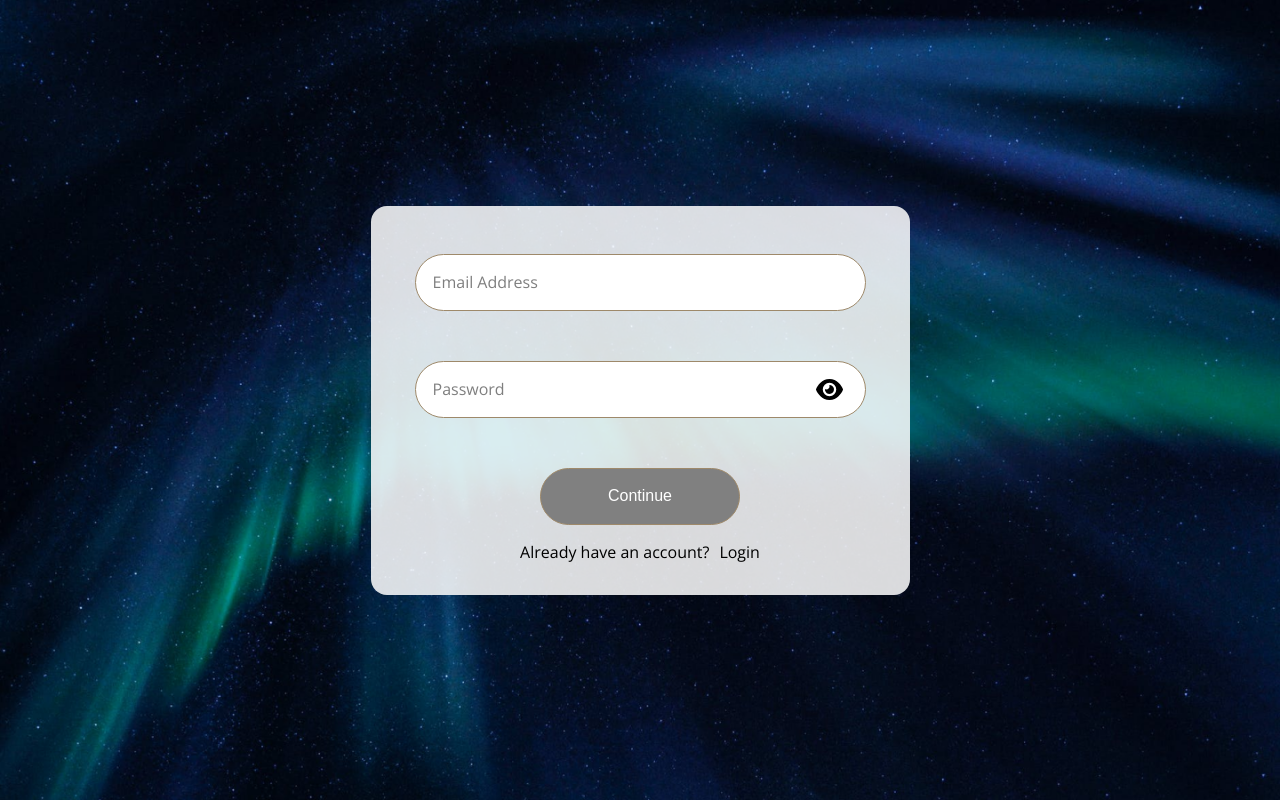
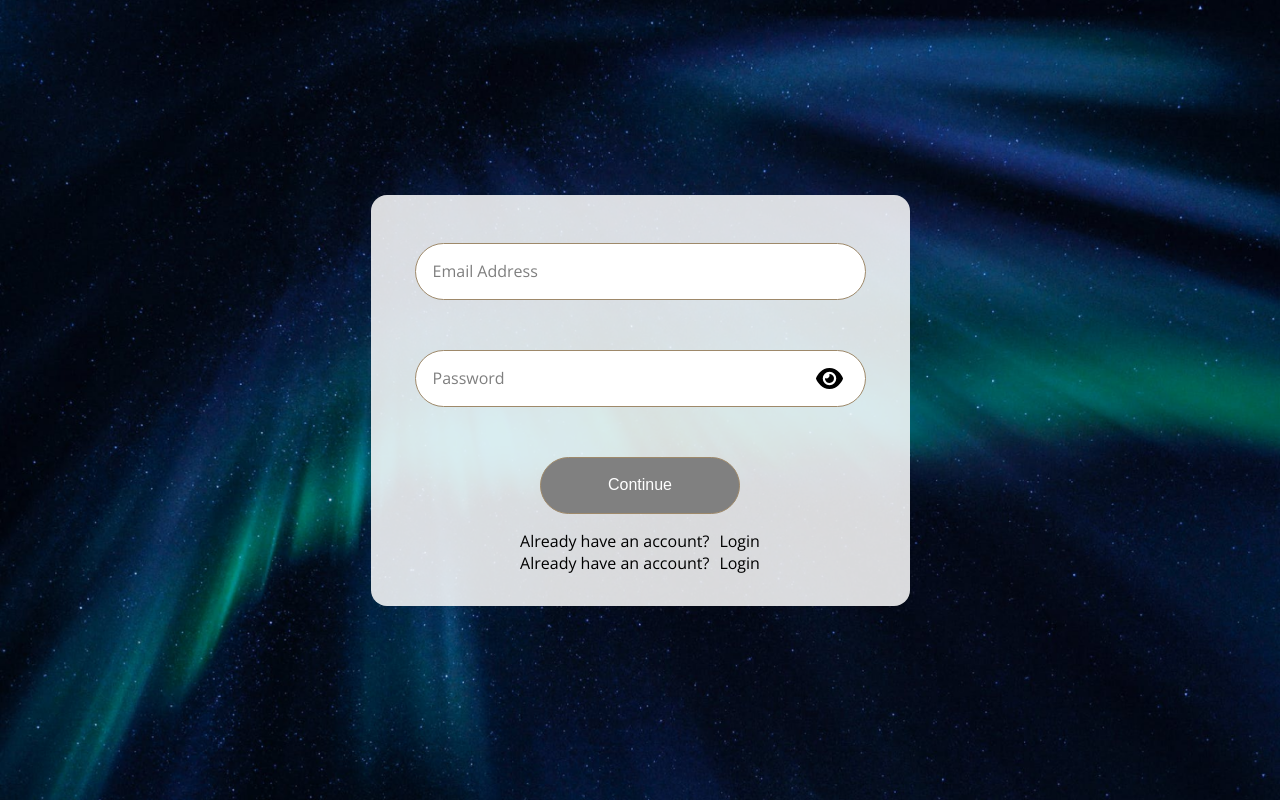
Before and after one commit to drjbrn/auth-page-demo, a React (Create React App) app in the folder authorization-app/: page /registration in a window 1280 px wide. Built offline with nearby package versions, Linux system fonts and the light colour scheme; the HTML template or start-up script is replaced by a standard one.

Commit message:
feat: add link for another page

```diff
--- a/authorization-app/src/components/Registration/FirstStepOfRegistration.jsx
+++ b/authorization-app/src/components/Registration/FirstStepOfRegistration.jsx
@@ -1,4 +1,5 @@
 import { useState } from 'react';
+import { Link } from 'react-router-dom';
 import PasswordAtRegistration from './Passwords';
 import EmailAtRegistration from './Email';
 
@@ -20,6 +21,7 @@
   };
 
   return (
+    <>
       <form
         action=""
         onSubmit={handleSubmit}
@@ -39,6 +41,13 @@
           Continue
         </button>
       </form>
+      <div className='switch'>
+      <p>
+        Already have an account?
+      </p>
+      <Link to="../login">Login</Link>
+      </div>
+    </>
   )
 }
 
```
Lines whose indentation alone changed are shown as unchanged.
